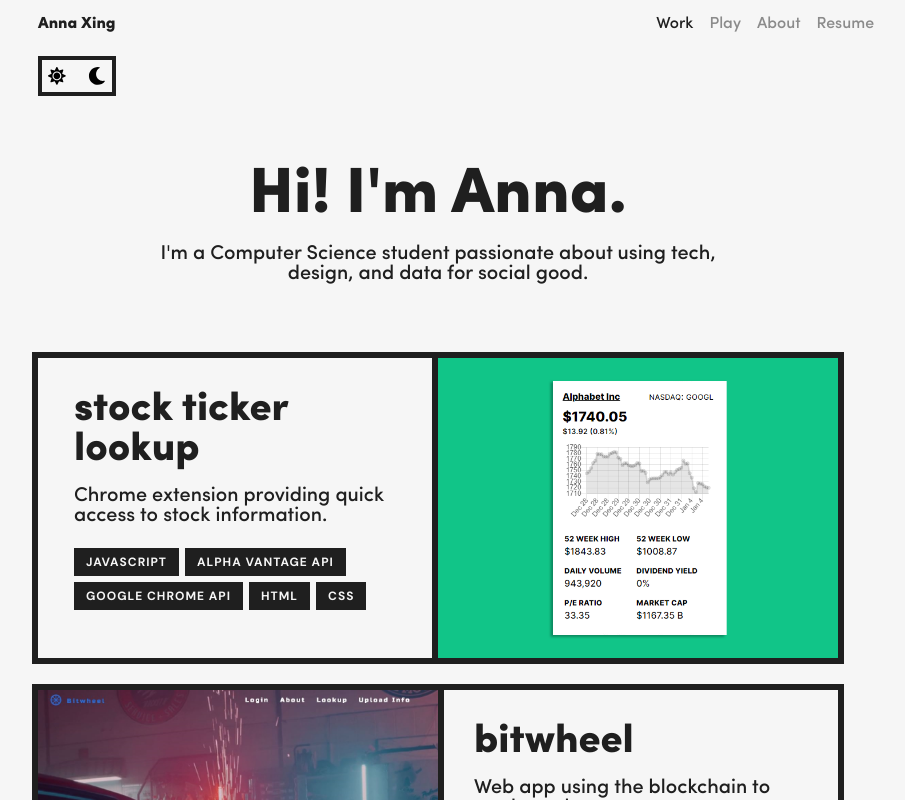
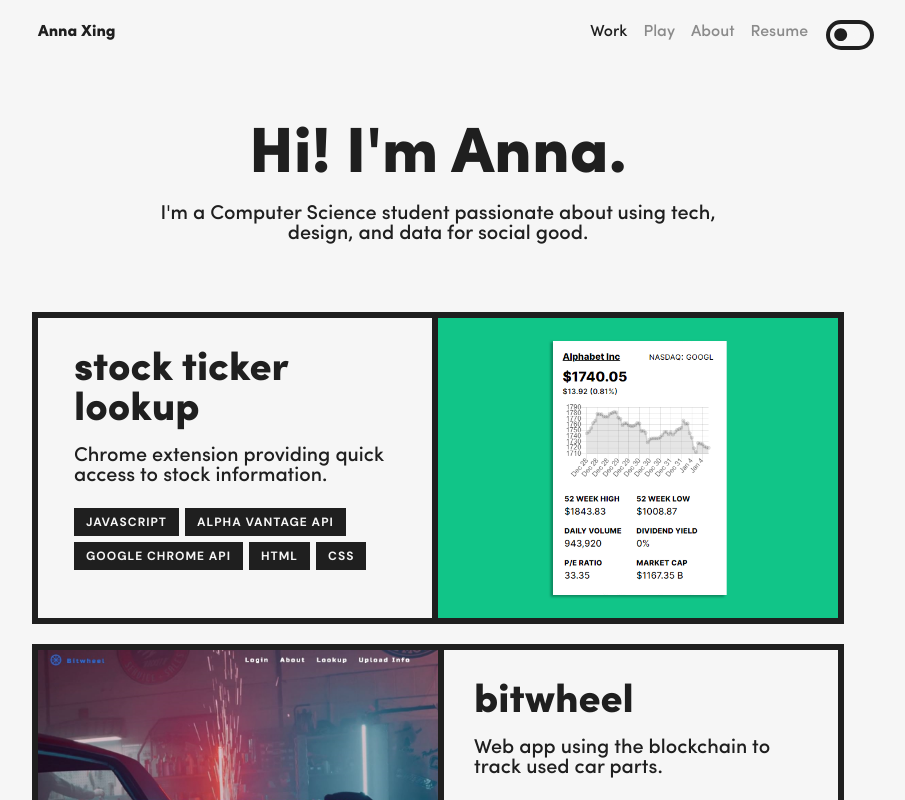
Before and after one commit to anna-xing/anna-xing.github.io, a React (Create React App) app: page / in a window 1280 px wide. Shown: the top 800 px of the page, without its empty margins (202-1107 px from the left). Built offline with nearby package versions, Linux system fonts and the light colour scheme.

Commit message:
Formatted theme toggle button
Todo: make theme transition smoother, possibly add animation to day/night icons when toggling

```diff
--- a/src/App.js
+++ b/src/App.js
@@ -3,7 +3,7 @@
 import { ThemeProvider } from "styled-components";
 
 import { GlobalStyle, lightTheme, darkTheme } from "./themes";
-import { Nav, PageContainer, Footer, useDarkTheme, ThemeToggle } from "./components";
+import { Nav, PageContainer, Footer, useDarkTheme } from "./components";
 import { AboutPage, PlayPage, WorkPage } from "./pages";
 
 export default function App() {
@@ -15,8 +15,7 @@
       <BrowserRouter>
         <GlobalStyle />
         <PageContainer>
-          <Nav />
-          <ThemeToggle themeType={themeType} toggleThemeType={toggleThemeType} />
+          <Nav themeType={themeType} toggleThemeType={toggleThemeType} />
           <Switch>
             <Route path="/about">
               <AboutPage theme={currTheme} />
--- a/src/components/Nav.js
+++ b/src/components/Nav.js
@@ -3,6 +3,7 @@
 import { Link, useLocation } from 'react-router-dom';
 
 import { bounceWrapper, colourChangeWrapper } from './util';
+import { ThemeToggle } from './ThemeToggle';
 
 export const NAV_HEIGHT = '2rem';
 
@@ -39,6 +40,7 @@
     display: float;
     right: 0;
     padding: 0 0 0 28px;
+    margin: 0;
     list-style-type: none;
 `;
 
@@ -52,12 +54,12 @@
     height: ${NAV_HEIGHT};
     font-family: ${({theme}) => theme.fontFamily.body};
     display: flex;
-    align-items: center;
     justify-content: space-between;
     padding: 8px 0;
+    margin: 24px 0;
 `;
 
-export const Nav = () => {
+export const Nav = ({themeType, toggleThemeType}) => {
     const location = useLocation();
     return (
         <NavBar>
@@ -79,6 +81,7 @@
                         Resume
                     </StyledA>
                 </NavItem>
+                <ThemeToggle themeType={themeType} toggleThemeType={toggleThemeType} />
             </LinkContainer>
         </NavBar>
     );
--- a/src/components/ThemeToggle.js
+++ b/src/components/ThemeToggle.js
@@ -2,49 +2,39 @@
 import styled from 'styled-components';
 
 import { FontAwesomeIcon } from '@fortawesome/react-fontawesome';
-import { faSun, faMoon } from '@fortawesome/free-solid-svg-icons';
+import { faCircle, faMoon } from '@fortawesome/free-solid-svg-icons';
+
+import { lightTheme, darkTheme } from './../themes';
 
 const ToggleContainer = styled.button`
     position: relative;
     display: flex;
     justify-content: space-between;
     background: ${({theme}) => theme.color.backgroundPrimary};
-    width: 78px;
-    height: ${({theme}) => theme.fontSize.large};
+    width: 48px;
+    height: 30px;
+    padding: 6px 4px;
+    margin: -12px 0 0 18px;
+    overflow: hidden;
+    cursor: pointer;
+    align-items: center;
     border: ${({theme}) => [
         theme.outlineWidth.button,
         theme.outlineType.button,
         theme.color.textPrimary,
     ].join(' ')};
-    padding: 6px;
-    overflow: hidden;
-    cursor: pointer;
-    align-items: center;
+    border-radius: 30px;
 
     &:focus {
         outline: none;
     }
-
-    FontAwesomeIcon {
-        transition: all 300ms linear;
-
-        &:first-child {
-            transform: ${({isLightTheme}) =>
-                isLightTheme ? 'translateY(0)' : 'translateY(100px)'};
-        }
-
-        &:nth-child(2) {
-            transform: ${({isLightTheme}) =>
-                isLightTheme ? 'translateY(-100px)' : 'translateY(0)'};}
-        }
-    }
-`; // add margin, border-radius, font-size if needed
+`;
 
 export const ThemeToggle = ({themeType, toggleThemeType}) => {
     return (
         <ToggleContainer isLightTheme={themeType === 'light'} onClick={toggleThemeType}>
-            <FontAwesomeIcon icon={faSun} size="lg" />
-            <FontAwesomeIcon icon={faMoon} size="lg" />
+            <FontAwesomeIcon icon={faCircle} size="med" color={lightTheme.color.textPrimary} />
+            <FontAwesomeIcon icon={faMoon} size="med" color={darkTheme.color.textPrimary} />
         </ToggleContainer>
     );
 };
--- a/src/themes/dark.js
+++ b/src/themes/dark.js
@@ -5,7 +5,7 @@
         backgroundPrimary: '#1f1f1f',
         backgroundSecondary: '#525252',
 
-        textPrimary: '#ededed',
+        textPrimary: '#f6f6f6',
         textSecondary: '#b0b0b0',
 
         cardBoxShadow: 'rgba(200,200,200,0.8)',
```
